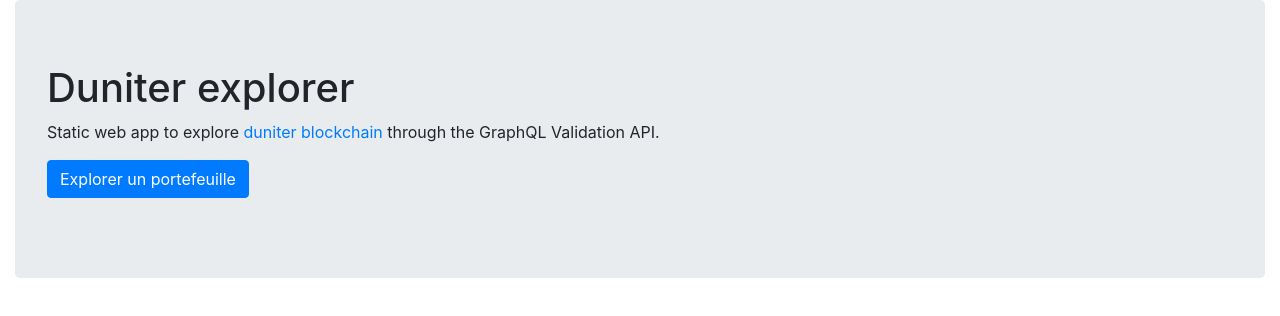
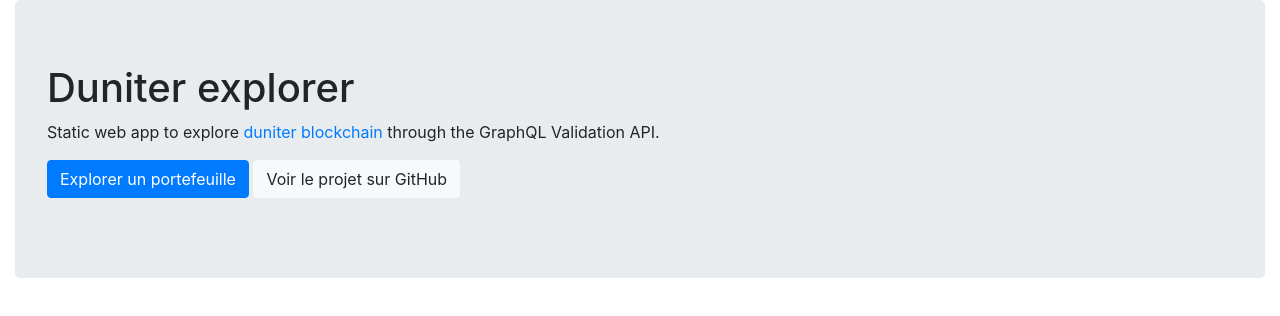
Before and after one commit to revolunet/duniter-explorer, a Next.js app: page / in a window 1280 px wide. Shown: the top 316 px of the page. Built offline with nearby package versions, Linux system fonts and the light colour scheme.

Commit message:
fix: add GH link on homepage

```diff
--- a/src/pages/index.js
+++ b/src/pages/index.js
@@ -15,6 +15,9 @@
       <p>
         <Link href="/pubkey/2NPxu6pjYoLdangwYRQNxMXSM1fqkmt35zHdfKEsNs4w">
           <Button variant="primary">Explorer un portefeuille</Button>
+        </Link>{" "}
+        <Link href="https://github.com/revolunet/duniter-explorer">
+          <Button variant="light">Voir le projet sur GitHub</Button>
         </Link>
       </p>
     </Jumbotron>
```
